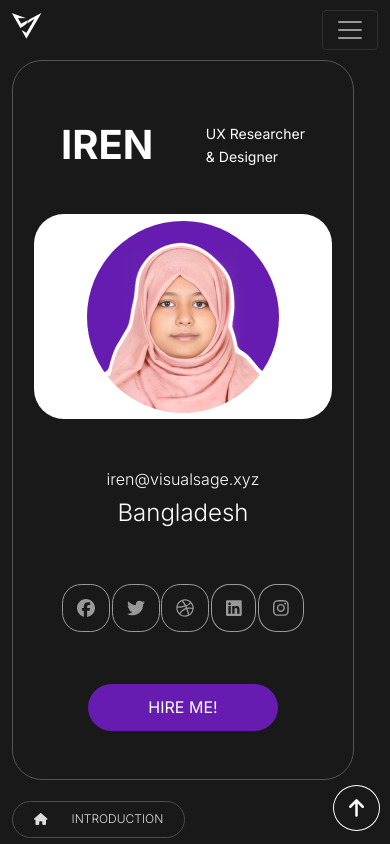
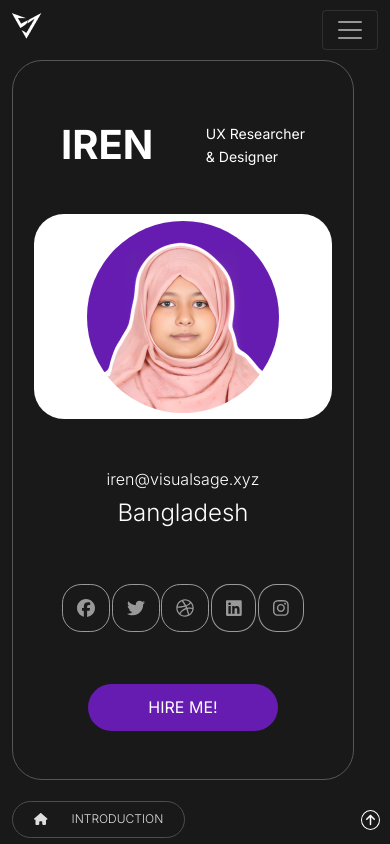
Before and after one commit to rjibon49/iren, a Next.js app: page / in a window 390 px wide. Shown: the top 844 px of the page. Built offline with nearby package versions, Linux system fonts and the light colour scheme.

Commit message:
update css

```diff
--- a/pages/_app.js
+++ b/pages/_app.js
@@ -1,6 +1,7 @@
 import "@fortawesome/fontawesome-svg-core/styles.css";
 import Head from 'next/head';
 import Script from 'next/script';
+import '/public/styles/globals.css'
 import '/public/styles/global.minify.css'
 import Aos from 'aos';
 import 'aos/dist/aos.css';
--- a/public/styles/globals.css
+++ b/public/styles/globals.css
@@ -788,4 +788,8 @@ ul, li {
   .footerHeight {
     margin-top: 75px;
   }
+  .gotoTopIcon {
+    font-size: 12px;
+    padding: 3px 4px;
+  }
 }
```
Also changed, not shown: public/styles/global.minify.css.
